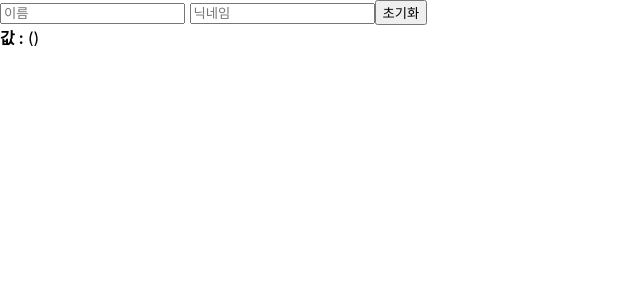
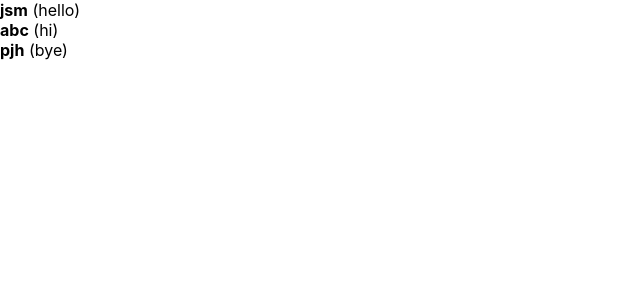
Before and after one commit to jsm8109jsm/React_Study, a React (Create React App) app: page / in a window 1280 px wide. Shown: the top 300 px of the page, without its empty margins (0-640 px from the left). Built offline with nearby package versions, Linux system fonts and the light colour scheme.

Commit message:
배열 렌더링하기

```diff
--- a/src/App.js
+++ b/src/App.js
@@ -1,11 +1,11 @@
 //App.js
 
 import React from 'react';
-import InputSample from './components/InputSample';
+import UserList from './components/UserList';
 
 function App() {
   return (
-    <InputSample/>
+    <UserList/>
   );
 }
 
--- /dev/null
+++ b/src/components/UserList.js
@@ -0,0 +1,44 @@
+//UserList.js
+
+import React from 'react'
+
+function User({ user }) { //컴포넌트 분리
+    return (
+        <div>
+            <div>
+                <b>{user.username}</b> <span>({user.text})</span>
+            </div>
+        </div>
+    )
+}
+
+const UserList = () => {
+    const users = [
+        {
+            id: 1,
+            username: 'jsm',
+            text: 'hello'
+        },
+        {
+            id: 2,
+            username: 'abc',
+            text: 'hi'
+        },
+        {
+            id: 3,
+            username: 'pjh',
+            text: 'bye'
+        }
+    ];
+    return (
+        <div>
+            {
+                users.map((user, index)=>{ //map 함수
+                    return <User user={user} key={index}/> //key를 index로 지정
+                })
+            }
+        </div>
+    )
+}
+
+export default UserList
```
Also changed, not shown: src/sample.js (added, +19 -0 lines).
